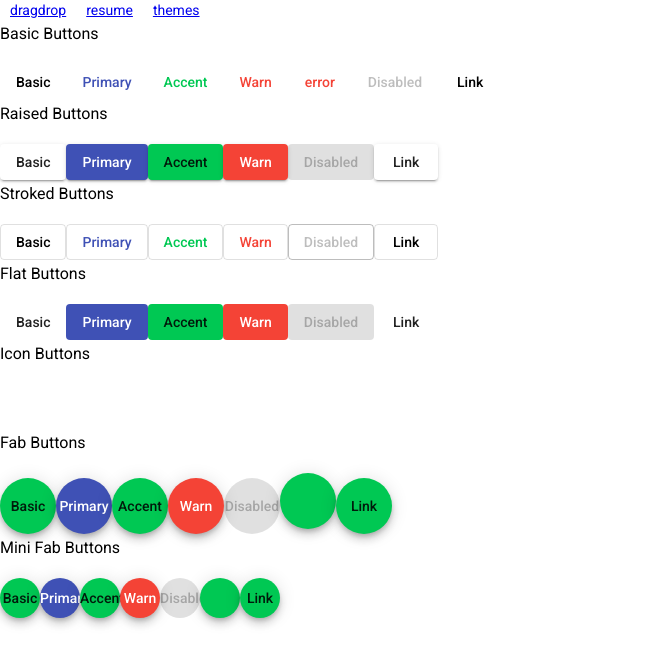
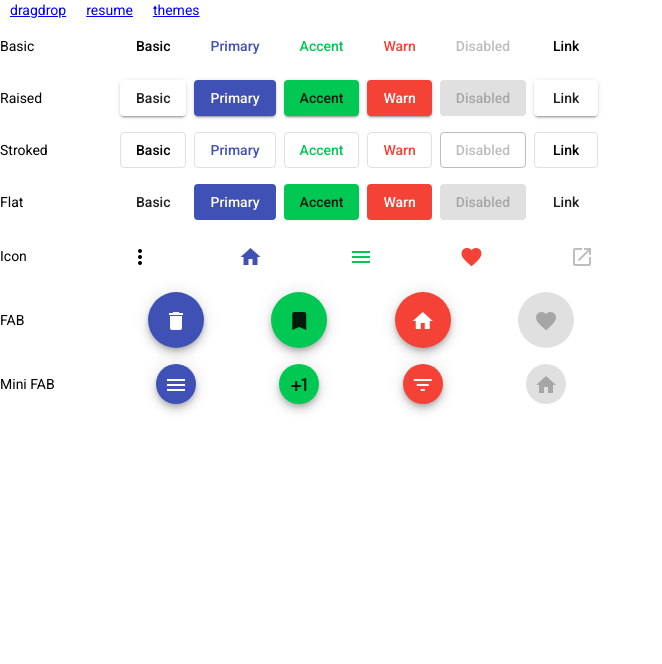
Before and after one commit to niloymcs17/Angular-tutorial, an Angular app: page /themes in a window 1280 px wide. Shown: the top 664 px of the page, without its empty margins (0-662 px from the left). Built offline with nearby package versions, Linux system fonts and the light colour scheme.

Commit message:
all buttons added

```diff
--- a/src/app/app.module.ts
+++ b/src/app/app.module.ts
@@ -7,7 +7,6 @@ import { ResumeBuilderComponent } from './components/resume-builder/resume-build
 import { DragDropComponent } from './components/drag-drop/drag-drop.component';
 import { DragDropModule } from '@angular/cdk/drag-drop';
 import { BrowserAnimationsModule } from '@angular/platform-browser/animations';
-import {MatButtonModule} from '@angular/material/button'
 @NgModule({
   declarations: [
     AppComponent,
--- a/src/app/theme-module/buttons/buttons.component.html
+++ b/src/app/theme-module/buttons/buttons.component.html
@@ -1,79 +1,120 @@
-
-  <h3>Basic Buttons</h3>
+<section>
+  <div class="example-label">Basic</div>
   <div class="example-button-row">
     <button mat-button>Basic</button>
     <button mat-button color="primary">Primary</button>
     <button mat-button color="accent">Accent</button>
     <button mat-button color="warn">Warn</button>
-    <button mat-button color="error">error</button>
     <button mat-button disabled>Disabled</button>
-    <a mat-button routerLink=".">Link</a>
+    <a mat-button href="https://www.google.com/" target="_blank">Link</a>
   </div>
-
-  <h3>Raised Buttons</h3>
+</section>
+<section>
+  <div class="example-label">Raised</div>
   <div class="example-button-row">
     <button mat-raised-button>Basic</button>
     <button mat-raised-button color="primary">Primary</button>
     <button mat-raised-button color="accent">Accent</button>
     <button mat-raised-button color="warn">Warn</button>
     <button mat-raised-button disabled>Disabled</button>
-    <a mat-raised-button routerLink=".">Link</a>
+    <a mat-raised-button href="https://www.google.com/" target="_blank">Link</a>
   </div>
-
-  <h3>Stroked Buttons</h3>
+</section>
+<section>
+  <div class="example-label">Stroked</div>
   <div class="example-button-row">
     <button mat-stroked-button>Basic</button>
     <button mat-stroked-button color="primary">Primary</button>
     <button mat-stroked-button color="accent">Accent</button>
     <button mat-stroked-button color="warn">Warn</button>
     <button mat-stroked-button disabled>Disabled</button>
-    <a mat-stroked-button routerLink=".">Link</a>
+    <a mat-stroked-button href="https://www.google.com/" target="_blank">Link</a>
   </div>
-
-  <h3>Flat Buttons</h3>
+</section>
+<section>
+  <div class="example-label">Flat</div>
   <div class="example-button-row">
     <button mat-flat-button>Basic</button>
     <button mat-flat-button color="primary">Primary</button>
     <button mat-flat-button color="accent">Accent</button>
     <button mat-flat-button color="warn">Warn</button>
     <button mat-flat-button disabled>Disabled</button>
-    <a mat-flat-button routerLink=".">Link</a>
+    <a mat-flat-button href="https://www.google.com/" target="_blank">Link</a>
   </div>
-
-  <h3>Icon Buttons</h3>
+</section>
+<section>
+  <div class="example-label">Icon</div>
   <div class="example-button-row">
-    <button mat-icon-button aria-label="Example icon-button with a heart icon">
+    <div class="example-flex-container">
+      <button mat-icon-button aria-label="Example icon button with a vertical three dot icon">
+        <mat-icon>more_vert</mat-icon>
       </button>
-    <button mat-icon-button color="primary" aria-label="Example icon-button with a heart icon">
+      <button mat-icon-button color="primary" aria-label="Example icon button with a home icon">
+        <mat-icon>home</mat-icon>
       </button>
-    <button mat-icon-button color="accent" aria-label="Example icon-button with a heart icon">
+      <button mat-icon-button color="accent" aria-label="Example icon button with a menu icon">
+        <mat-icon>menu</mat-icon>
       </button>
-    <button mat-icon-button color="warn" aria-label="Example icon-button with a heart icon">
+      <button mat-icon-button color="warn" aria-label="Example icon button with a heart icon">
+        <mat-icon>favorite</mat-icon>
       </button>
-    <button mat-icon-button disabled aria-label="Example icon-button with a heart icon">
+      <button mat-icon-button disabled aria-label="Example icon button with a open in new tab icon">
+        <mat-icon>open_in_new</mat-icon>
       </button>
     </div>
-
-  <h3>Fab Buttons</h3>
+  </div>
+</section>
+<section>
+  <div class="example-label">FAB</div>
   <div class="example-button-row">
-    <button mat-fab>Basic</button>
-    <button mat-fab color="primary">Primary</button>
-    <button mat-fab color="accent">Accent</button>
-    <button mat-fab color="warn">Warn</button>
-    <button mat-fab disabled>Disabled</button>
-    <button mat-fab aria-label="Example icon-button with a heart icon">
+    <div class="example-flex-container">
+      <div class="example-button-container">
+        <button mat-fab color="primary" aria-label="Example icon button with a delete icon">
+          <mat-icon>delete</mat-icon>
         </button>
-    <a mat-fab routerLink=".">Link</a>
       </div>
-
-  <h3>Mini Fab Buttons</h3>
+      <div class="example-button-container">
+        <button mat-fab color="accent" aria-label="Example icon button with a bookmark icon">
+          <mat-icon>bookmark</mat-icon>
+        </button>
+      </div>
+      <div class="example-button-container">
+        <button mat-fab color="warn" aria-label="Example icon button with a home icon">
+          <mat-icon>home</mat-icon>
+        </button>
+      </div>
+      <div class="example-button-container">
+        <button mat-fab disabled aria-label="Example icon button with a heart icon">
+          <mat-icon>favorite</mat-icon>
+        </button>
+      </div>
+    </div>
+  </div>
+</section>
+<section>
+  <div class="example-label">Mini FAB</div>
   <div class="example-button-row">
-    <button mat-mini-fab>Basic</button>
-    <button mat-mini-fab color="primary">Primary</button>
-    <button mat-mini-fab color="accent">Accent</button>
-    <button mat-mini-fab color="warn">Warn</button>
-    <button mat-mini-fab disabled>Disabled</button>
-    <button mat-mini-fab aria-label="Example icon-button with a heart icon">
+    <div class="example-flex-container">
+      <div class="example-button-container">
+        <button mat-mini-fab color="primary" aria-label="Example icon button with a menu icon">
+          <mat-icon>menu</mat-icon>
         </button>
-    <a mat-mini-fab routerLink=".">Link</a>
       </div>
+      <div class="example-button-container">
+        <button mat-mini-fab color="accent" aria-label="Example icon button with a plus one icon">
+          <mat-icon>plus_one</mat-icon>
+        </button>
+      </div>
+      <div class="example-button-container">
+        <button mat-mini-fab color="warn" aria-label="Example icon button with a filter list icon">
+          <mat-icon>filter_list</mat-icon>
+        </button>
+      </div>
+      <div class="example-button-container">
+        <button mat-mini-fab disabled aria-label="Example icon button with a home icon">
+          <mat-icon>home</mat-icon>
+        </button>
+      </div>
+    </div>
+  </div>
+</section>
--- a/src/app/theme-module/buttons/buttons.component.scss
+++ b/src/app/theme-module/buttons/buttons.component.scss
@@ -0,0 +1,31 @@
+section {
+    display: table;
+  }
+
+  .example-label {
+    display: table-cell;
+    font-size: 14px;
+    margin-left: 8px;
+    min-width: 120px;
+  }
+
+  .example-button-row {
+    display: table-cell;
+    width: 490px;
+  }
+
+  .example-button-row .mat-button-base {
+    margin: 8px 8px 8px 0;
+  }
+
+  .example-flex-container {
+    display: flex;
+    justify-content: space-between;
+    flex-wrap: wrap;
+  }
+
+  .example-button-container {
+    display: flex;
+    justify-content: center;
+    width: 120px;
+  }
--- a/src/app/theme-module/theme-module.module.ts
+++ b/src/app/theme-module/theme-module.module.ts
@@ -3,7 +3,7 @@ import { CommonModule } from '@angular/common';
 import { ButtonsComponent } from './buttons/buttons.component';
 import { ThemeRoutingModule } from './theme-routing.module';
 import {MatButtonModule} from '@angular/material/button'
-
+import {MatIconModule} from '@angular/material/icon';
 
 
 @NgModule({
@@ -14,6 +14,7 @@ import {MatButtonModule} from '@angular/material/button'
     CommonModule,
     ThemeRoutingModule,
     MatButtonModule, // for buttons
+    MatIconModule, // for mat icon
   ]
 })
 export class ThemeModuleModule { }
```
Lines whose indentation alone changed are shown as unchanged.
